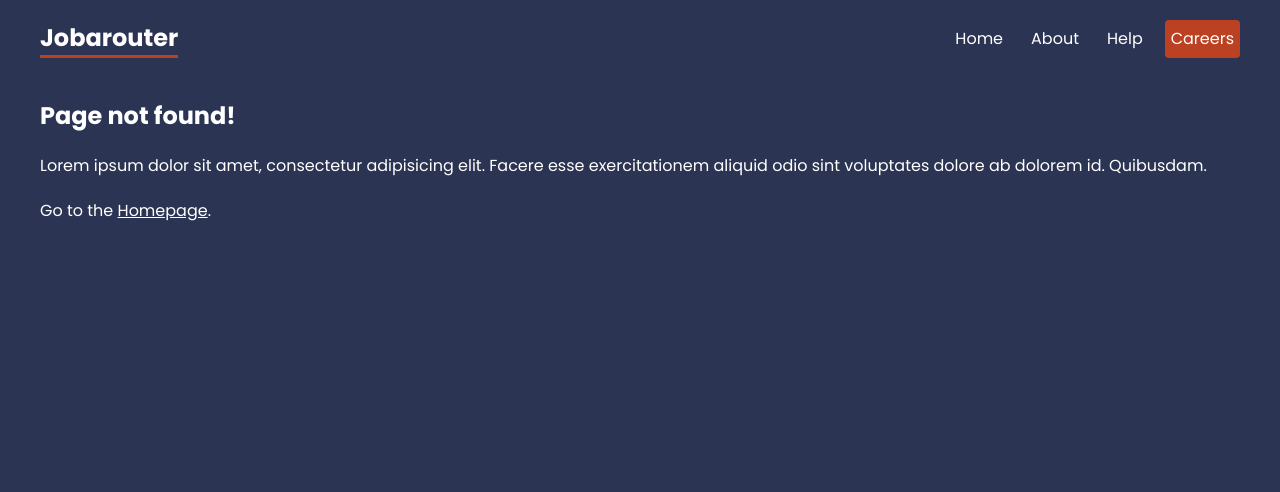
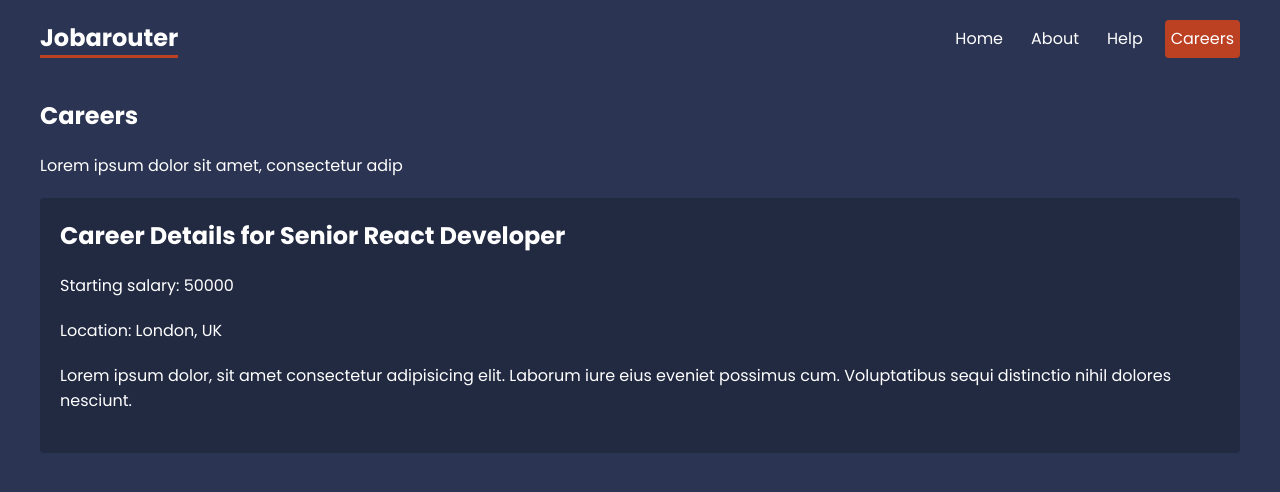
Before and after one commit to Matrix-citizen/jobarouter, a React (Create React App) app: page /careers/1 in a window 1280 px wide. Shown: the top 492 px of the page. Built offline with nearby package versions, Linux system fonts and the light colour scheme; data requests are answered from the project's data file; the HTML template or start-up script is replaced by a standard one.

Commit message:
Added ‘CareerDetails’ component, its route and styles

```diff
--- a/src/App.js
+++ b/src/App.js
@@ -12,6 +12,7 @@
 import Contact from './pages/help/Contact';
 import NotFound from './pages/NotFound';
 import Careers, { careersLoader } from './pages/careers/Careers';
+import CareerDetails, { CareerDetailsLoader } from './pages/careers/CareerDetails';
 
 // layouts
 import RootLayout from './layouts/RootLayout';
@@ -34,7 +35,12 @@
           index
           element={<Careers />}
           loader={careersLoader}
-          />
+        />
+        <Route
+          path=":id"
+          element={<CareerDetails />}
+          loader={CareerDetailsLoader}
+        />
       </Route>
 
       <Route path="*" element={<NotFound />} />
--- a/src/index.css
+++ b/src/index.css
@@ -121,6 +121,12 @@
 }
 
 /* careers details */
+.career-details {
+  background: rgba(0,0,0,0.2);
+  padding: 20px;
+  border-radius: 4px;
+  margin: 20px 0;
+}
 
 
 /* breadcrumbs */
--- /dev/null
+++ b/src/pages/careers/CareerDetails.jsx
@@ -0,0 +1,26 @@
+import { useLoaderData, useParams } from 'react-router-dom';
+
+export default function CareerDetails() {
+  const { id } = useParams();
+  const career = useLoaderData();
+
+  return (
+    <div className="career-details">
+      <h2>Career Details for {career.title}</h2>
+      <p>Starting salary: {career.salary}</p>
+      <p>Location: {career.location}</p>
+      <div className="details">
+        <p>Lorem ipsum dolor, sit amet consectetur adipisicing elit. Laborum iure eius eveniet possimus cum. Voluptatibus sequi distinctio nihil dolores nesciunt.</p>
+      </div>
+    </div>
+  )
+}
+
+// loader function
+export const CareerDetailsLoader = async ({ params }) => {
+  const { id } = params;
+
+  const res = await fetch('http://localhost:4000/careers/' + id);
+
+  return res.json();
+}
--- a/src/pages/careers/Careers.js
+++ b/src/pages/careers/Careers.jsx
@@ -6,7 +6,7 @@
   return (
     <div className='careers'>
       {careers.map(career => (
-        <Link to="/" key={career.id}>
+        <Link to={career.id.toString()} key={career.id}>
           <p>{career.title}</p>
           <p>Based in {career.location}</p>
         </Link>
```
